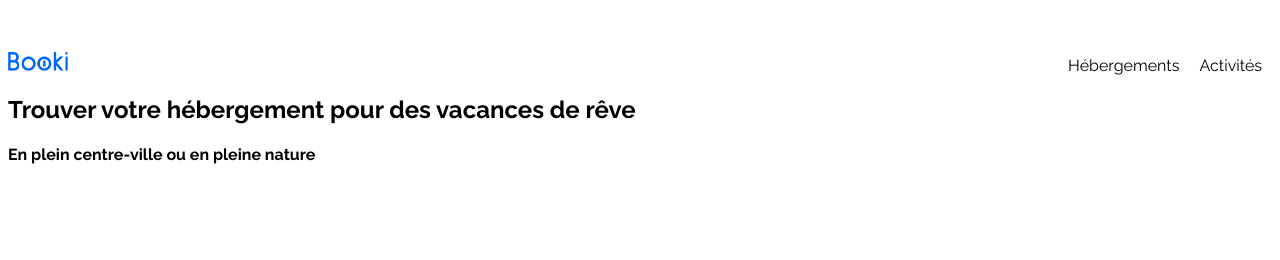
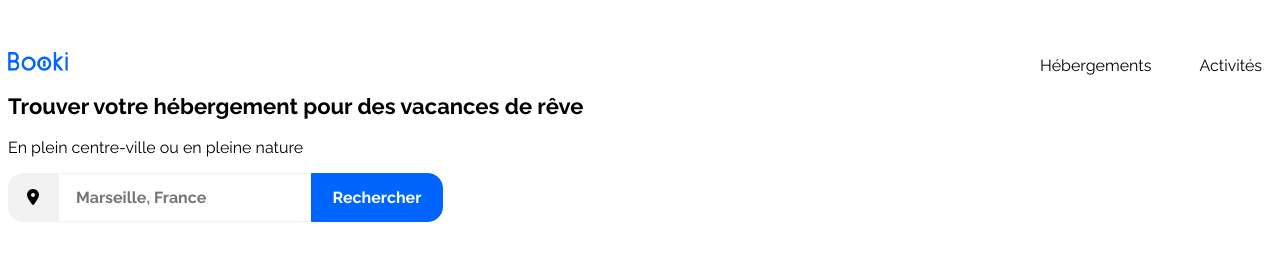
Before and after one commit to Neitsab-B/Booki, a plain HTML site: page index.html in a window 1280 px wide. Drawn offline with Linux system fonts and the light colour scheme; files whose address does not match are found by name.

Commit message:
barre de recherche + ajustements
rajout de la barre de recherche et quelques ajustements sur les menus et les titres/p

```diff
--- a/CSS/style.css
+++ b/CSS/style.css
@@ -1,4 +1,5 @@
 body {
+    /* la font déclarée ici ne s'applique pas partout (ex : barre de recherche). Trouver pourquoi. */
     max-width: 1400px;
     font-family: 'Raleway';
 }
@@ -30,7 +31,7 @@ body {
     border-top: 2px white solid;
     padding-top: 46px;
     padding-left: 10px;
-    padding-right: 10px
+    padding-right: 24px;
 }
 
 .menu_logements:hover {
@@ -44,11 +45,64 @@ body {
     position: relative;
     border-top: 2px white solid;
     padding-top: 46px;
-    padding-left: 10px;
-    padding-right: 10px
+    padding-left: 24px;
+    padding-right: 10px;
 }
 
 .menu_activities:hover {
     color: #0065FC;
     border-top-color: #0065FC;
 }
+
+/* titres et paragraphes */
+
+h1 {
+    font-weight: 700;
+    font-size: 22px;
+}
+
+p {
+    font-weight: 400;
+    font-size: 16px;
+}
+
+/* barre de recherche */
+
+.research_bar {
+    display: flex;
+    border-radius: 15px;
+    width: 464px;
+    height: 49px;
+
+}
+
+.research_icon {
+    display: flex;
+    background-color: #F2F2F2;
+    border-radius: 15px 0px 0px 15px;
+    width: 50px;
+    justify-content: center;
+    align-items: center;
+}
+
+.research_input {
+    /* trouver comment mettre la couleur noire au texte */
+    width: 232px;
+    font-size: 100%;
+    font-family: Raleway;
+    font-weight: 700;
+    padding-left: 17px;
+    border-left: none;
+    border: 1px solid #F2F2F2;
+}
+
+.research_button {
+    background-color: #0065FC;
+    color: white;
+    font-family: Raleway;
+    font-weight: 700;
+    font-size: 100%;
+    border: 1px solid #0065FC;
+    border-radius: 0px 15px 15px 0px;
+    width: 132px;
+}
--- a/index.html
+++ b/index.html
@@ -19,8 +19,7 @@
 
 <body>
 	<header id="header">
-		<div class="logo"><img src="E:\OC\OC_Projet2\images\Logo\Booki.png"
-				alt="Booki" />
+		<div class="logo"><img src="E:\OC\OC_Projet2\images\Logo\Booki.png" alt="Booki" />
 		</div>
 		<nav class="menu">
 			<a href="" class="menu_logements"><span>Hébergements</span></a>
@@ -31,7 +30,16 @@
 		<section>
 			<div>
 				<h1>Trouver votre hébergement pour des vacances de rêve</h1>
-				<h4>En plein centre-ville ou en pleine nature</h4>
+				<p>En plein centre-ville ou en pleine nature</p>
+			</div>
+			<div class="research">
+				<form class="research_bar">
+					<div class="research_icon">
+						<i class="fa-solid fa-location-dot"></i>
+					</div>
+					<input class="research_input" type="text" name="Rechercher" placeholder="Marseille, France">
+					<input class="research_button" type="submit" value="Rechercher">
+				</form>
 			</div>
 		</section>
 	</main>
```
